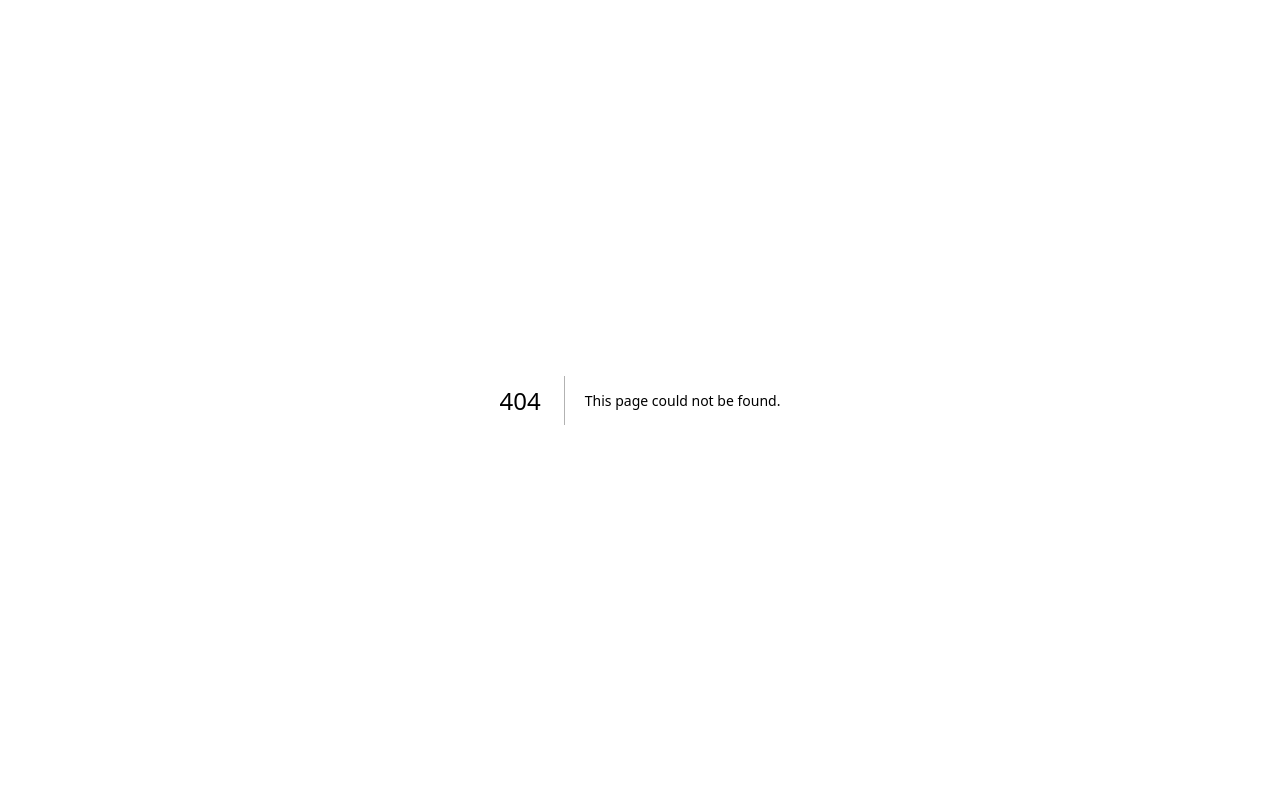
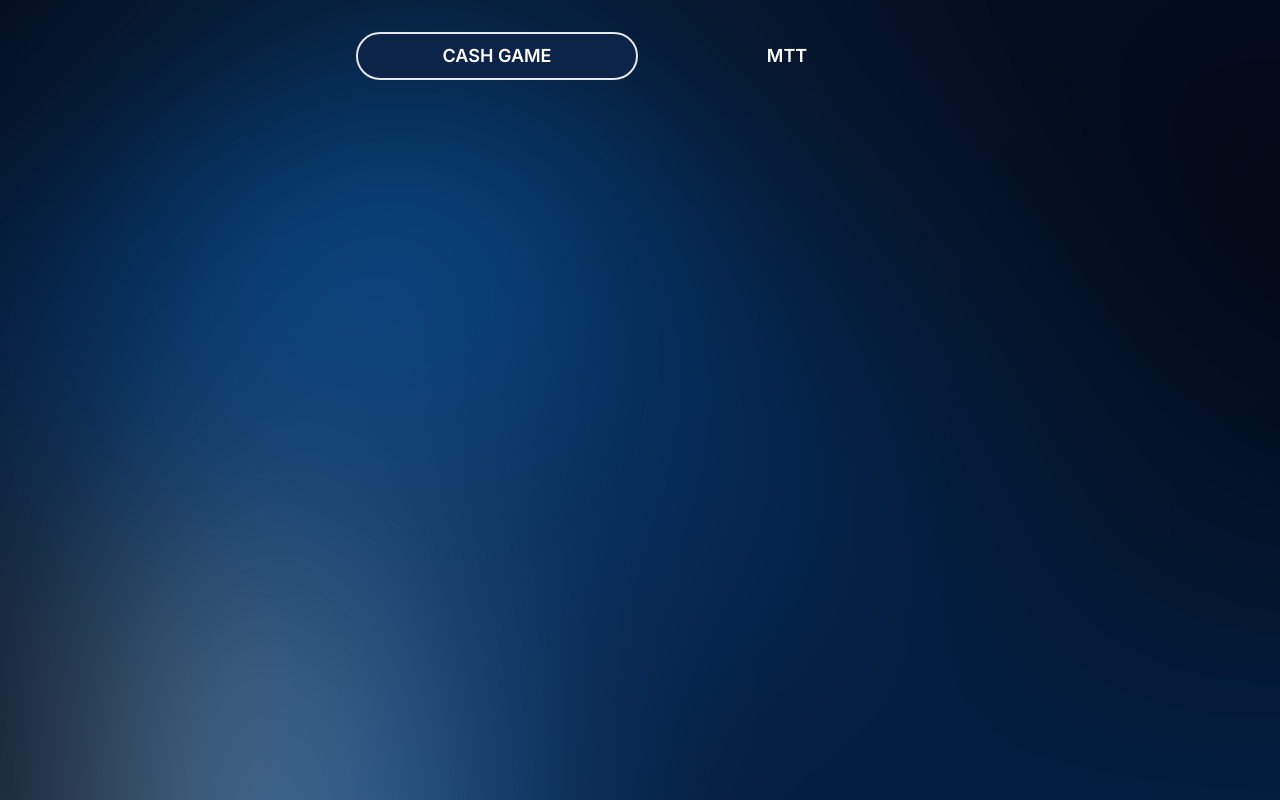
Before and after one commit to Suto-Michimasa/poker_handshare_app, a Next.js app in the folder frontend/: page /record/setting in a window 1280 px wide. Before the commit this address had no page. Built offline with nearby package versions, Linux system fonts and the light colour scheme.

Commit message:
add radio form - add react-hook-form pathpida zod

```diff
--- /dev/null
+++ b/frontend/src/app/components/Form/SettingForm.tsx
@@ -0,0 +1,21 @@
+'use client';
+import React from 'react';
+import { useForm, FormProvider } from 'react-hook-form';
+import Tabs from '../Tabs/Tabs';
+
+export const SettingForm: React.FC = () => {
+  const methods = useForm();
+
+  return (
+    <FormProvider {...methods}>
+      <form onSubmit={methods.handleSubmit((data) => console.log(data))}>
+        <Tabs
+          name="gameType"
+          options={['Cash Game', 'MTT']}
+        />
+      </form>
+    </FormProvider>
+  );
+};
+
+export default SettingForm;
--- /dev/null
+++ b/frontend/src/app/components/Tabs/Tabs.tsx
@@ -0,0 +1,51 @@
+'use client';
+import React, { useState } from 'react';
+import { Controller, useFormContext } from 'react-hook-form';
+
+interface TabsProps {
+  name: string;
+  options: string[];
+}
+
+const Tabs: React.FC<TabsProps> = ({ name, options }) => {
+  const { control } = useFormContext();
+  const [activeTab, setActiveTab] = useState<string>(options[0]);
+
+  return (
+    <main className="max-w-screen-sm mx-auto p-8 flex flex-col items-center">
+      <div className="flex w-full relative">
+        {options.map((option, index) => (
+          <React.Fragment key={option}>
+            <Controller
+              name={name}
+              control={control}
+              render={({ field }) => (
+                <input
+                  {...field}
+                  type="radio"
+                  id={`${name}${index}`}
+                  value={option}
+                  className="sr-only"
+                  onChange={() => setActiveTab(option)}
+                />
+              )}
+            />
+            <label
+              htmlFor={`${name}${index}`}
+              className={`text-white cursor-pointer flex-grow flex items-center justify-center truncate uppercase select-none font-semibold text-lg rounded-full py-2 mx-1 first:ml-0 last:mr-0
+              ${option === activeTab
+                  ? 'bg-[#0B2447] border-2 border-gray-200' // Active tab styles
+                  : 'hover:bg-[#19376D]' // Non-active tab hover styles
+                }`}
+              style={{ width: `${100 / options.length}%` }}
+            >
+              {option}
+            </label>
+          </React.Fragment>
+        ))}
+      </div>
+    </main>
+  );
+};
+
+export default Tabs;
--- a/frontend/src/app/globals.css
+++ b/frontend/src/app/globals.css
@@ -1,83 +1,6 @@
-:root {
-  --max-width: 1100px;
-  --border-radius: 12px;
-  --font-mono: ui-monospace, Menlo, Monaco, 'Cascadia Mono', 'Segoe UI Mono',
-    'Roboto Mono', 'Oxygen Mono', 'Ubuntu Monospace', 'Source Code Pro',
-    'Fira Mono', 'Droid Sans Mono', 'Courier New', monospace;
-
-  --foreground-rgb: 0, 0, 0;
-  --background-start-rgb: 214, 219, 220;
-  --background-end-rgb: 255, 255, 255;
-
-  --primary-glow: conic-gradient(
-    from 180deg at 50% 50%,
-    #16abff33 0deg,
-    #0885ff33 55deg,
-    #54d6ff33 120deg,
-    #0071ff33 160deg,
-    transparent 360deg
-  );
-  --secondary-glow: radial-gradient(
-    rgba(255, 255, 255, 1),
-    rgba(255, 255, 255, 0)
-  );
-
-  --tile-start-rgb: 239, 245, 249;
-  --tile-end-rgb: 228, 232, 233;
-  --tile-border: conic-gradient(
-    #00000080,
-    #00000040,
-    #00000030,
-    #00000020,
-    #00000010,
-    #00000010,
-    #00000080
-  );
-
-  --callout-rgb: 238, 240, 241;
-  --callout-border-rgb: 172, 175, 176;
-  --card-rgb: 180, 185, 188;
-  --card-border-rgb: 131, 134, 135;
-}
-
-@media (prefers-color-scheme: dark) {
-  :root {
-    --foreground-rgb: 255, 255, 255;
-    --background-start-rgb: 0, 0, 0;
-    --background-end-rgb: 0, 0, 0;
-
-    --primary-glow: radial-gradient(rgba(1, 65, 255, 0.4), rgba(1, 65, 255, 0));
-    --secondary-glow: linear-gradient(
-      to bottom right,
-      rgba(1, 65, 255, 0),
-      rgba(1, 65, 255, 0),
-      rgba(1, 65, 255, 0.3)
-    );
-
-    --tile-start-rgb: 2, 13, 46;
-    --tile-end-rgb: 2, 5, 19;
-    --tile-border: conic-gradient(
-      #ffffff80,
-      #ffffff40,
-      #ffffff30,
-      #ffffff20,
-      #ffffff10,
-      #ffffff10,
-      #ffffff80
-    );
-
-    --callout-rgb: 20, 20, 20;
-    --callout-border-rgb: 108, 108, 108;
-    --card-rgb: 100, 100, 100;
-    --card-border-rgb: 200, 200, 200;
-  }
-}
-
-* {
-  box-sizing: border-box;
-  padding: 0;
-  margin: 0;
-}
+@tailwind base;
+@tailwind components;
+@tailwind utilities;
 
 html,
 body {
--- a/frontend/src/app/page.tsx
+++ b/frontend/src/app/page.tsx
@@ -1,95 +1,7 @@
-import Image from 'next/image'
-import styles from './page.module.css'
-
 export default function Home() {
   return (
-    <main className={styles.main}>
-      <div className={styles.description}>
-        <p>
-          Get started by editing&nbsp;
-          <code className={styles.code}>src/app/page.tsx</code>
-        </p>
-        <div>
-          <a
-            href="https://vercel.com?utm_source=create-next-app&utm_medium=appdir-template&utm_campaign=create-next-app"
-            target="_blank"
-            rel="noopener noreferrer"
-          >
-            By{' '}
-            <Image
-              src="/vercel.svg"
-              alt="Vercel Logo"
-              className={styles.vercelLogo}
-              width={100}
-              height={24}
-              priority
-            />
-          </a>
-        </div>
-      </div>
-
-      <div className={styles.center}>
-        <Image
-          className={styles.logo}
-          src="/next.svg"
-          alt="Next.js Logo"
-          width={180}
-          height={37}
-          priority
-        />
-      </div>
-
-      <div className={styles.grid}>
-        <a
-          href="https://nextjs.org/docs?utm_source=create-next-app&utm_medium=appdir-template&utm_campaign=create-next-app"
-          className={styles.card}
-          target="_blank"
-          rel="noopener noreferrer"
-        >
-          <h2>
-            Docs <span>-&gt;</span>
-          </h2>
-          <p>Find in-depth information about Next.js features and API.</p>
-        </a>
-
-        <a
-          href="https://nextjs.org/learn?utm_source=create-next-app&utm_medium=appdir-template&utm_campaign=create-next-app"
-          className={styles.card}
-          target="_blank"
-          rel="noopener noreferrer"
-        >
-          <h2>
-            Learn <span>-&gt;</span>
-          </h2>
-          <p>Learn about Next.js in an interactive course with&nbsp;quizzes!</p>
-        </a>
-
-        <a
-          href="https://vercel.com/templates?framework=next.js&utm_source=create-next-app&utm_medium=appdir-template&utm_campaign=create-next-app"
-          className={styles.card}
-          target="_blank"
-          rel="noopener noreferrer"
-        >
-          <h2>
-            Templates <span>-&gt;</span>
-          </h2>
-          <p>Explore the Next.js 13 playground.</p>
-        </a>
-
-        <a
-          href="https://vercel.com/new?utm_source=create-next-app&utm_medium=appdir-template&utm_campaign=create-next-app"
-          className={styles.card}
-          target="_blank"
-          rel="noopener noreferrer"
-        >
-          <h2>
-            Deploy<span>-&gt;</span>
-          </h2>
-          <p>
-            Instantly deploy your Next.js site to a shareable URL with Vercel.
-          </p>
-        </a>
-      </div>
+    <main>
+      <h1>poker app</h1>
     </main>
   )
 }
--- /dev/null
+++ b/frontend/src/app/record/setting/page.tsx
@@ -0,0 +1,22 @@
+import React from 'react';
+import Image from 'next/image'
+import { staticPath } from '@/lib/$path'
+import { SettingForm } from '@/app/components/Form/SettingForm'
+
+
+const SettingPage: React.FC = () => {
+  return (
+    <div>
+      <div className={`text-white`}>
+      </div>
+      <SettingForm />
+
+      {/* TODO: レイアウトフォルダに切り分ける */}
+      <div className={`fixed top-0 left-0 w-full h-screen z-[-1]`}>
+        <Image src={staticPath.background_jpg} layout={`fill`} objectFit={`cover`} alt="poker-background" />
+      </div>
+    </div>
+  );
+}
+
+export default SettingPage;
--- /dev/null
+++ b/frontend/src/lib/$path.ts
@@ -0,0 +1,29 @@
+const buildSuffix = (url?: {query?: Record<string, string>, hash?: string}) => {
+  const query = url?.query;
+  const hash = url?.hash;
+  if (!query && !hash) return '';
+  const search = query ? `?${new URLSearchParams(query)}` : '';
+  return `${search}${hash ? `#${hash}` : ''}`;
+};
+
+export const pagesPath = {
+  "blog": {
+    $url: (url?: { hash?: string }) => ({ pathname: '/blog' as const, hash: url?.hash, path: `/blog${buildSuffix(url)}` })
+  },
+  "record": {
+    "setting": {
+      $url: (url?: { hash?: string }) => ({ pathname: '/record/setting' as const, hash: url?.hash, path: `/record/setting${buildSuffix(url)}` })
+    }
+  },
+  $url: (url?: { hash?: string }) => ({ pathname: '/' as const, hash: url?.hash, path: `/${buildSuffix(url)}` })
+};
+
+export type PagesPath = typeof pagesPath;
+
+export const staticPath = {
+  background_jpg: '/background.jpg',
+  next_svg: '/next.svg',
+  vercel_svg: '/vercel.svg'
+} as const;
+
+export type StaticPath = typeof staticPath;
```
Also changed, not shown: frontend/package.json (+9 -3 lines), frontend/src/app/components/Tabs/Tabs.module.css (added, +16 -0 lines), frontend/public/background.jpg (added), 1 other file (tests, documents, lock files or other folders).
